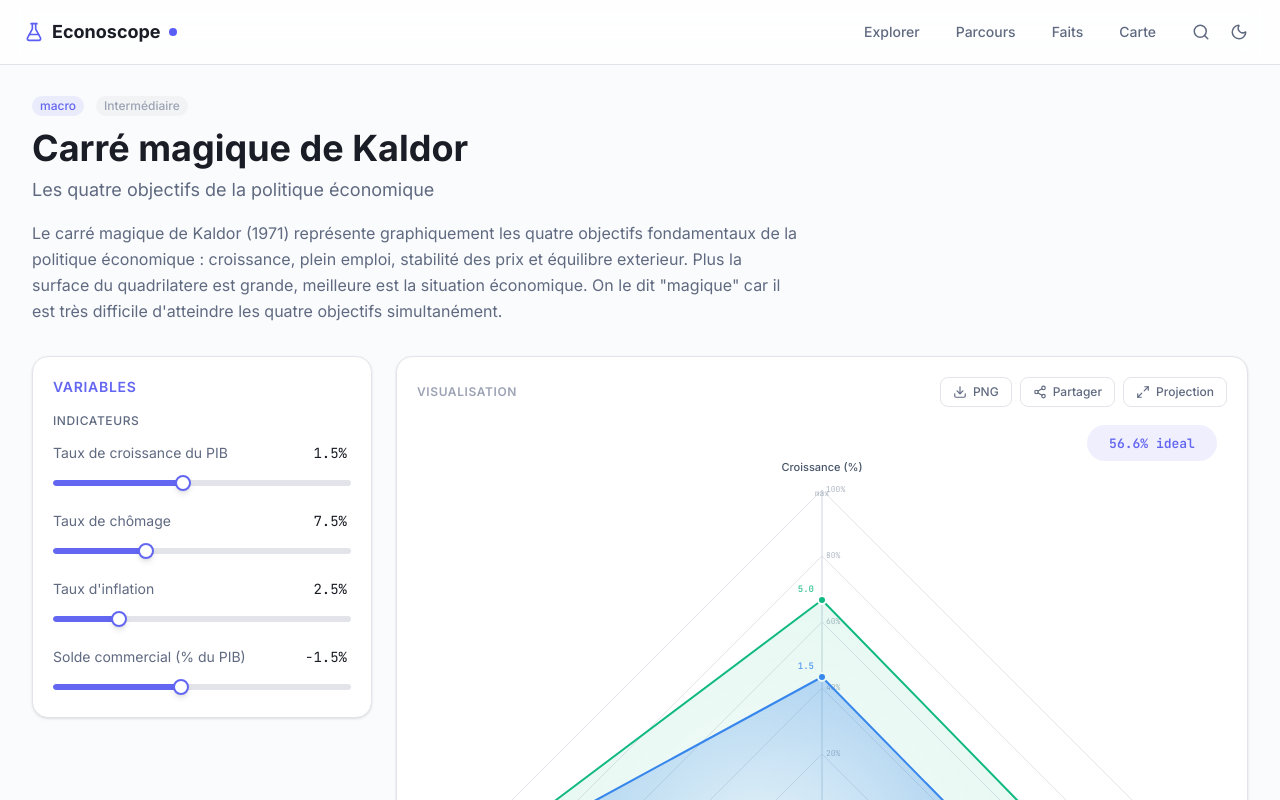
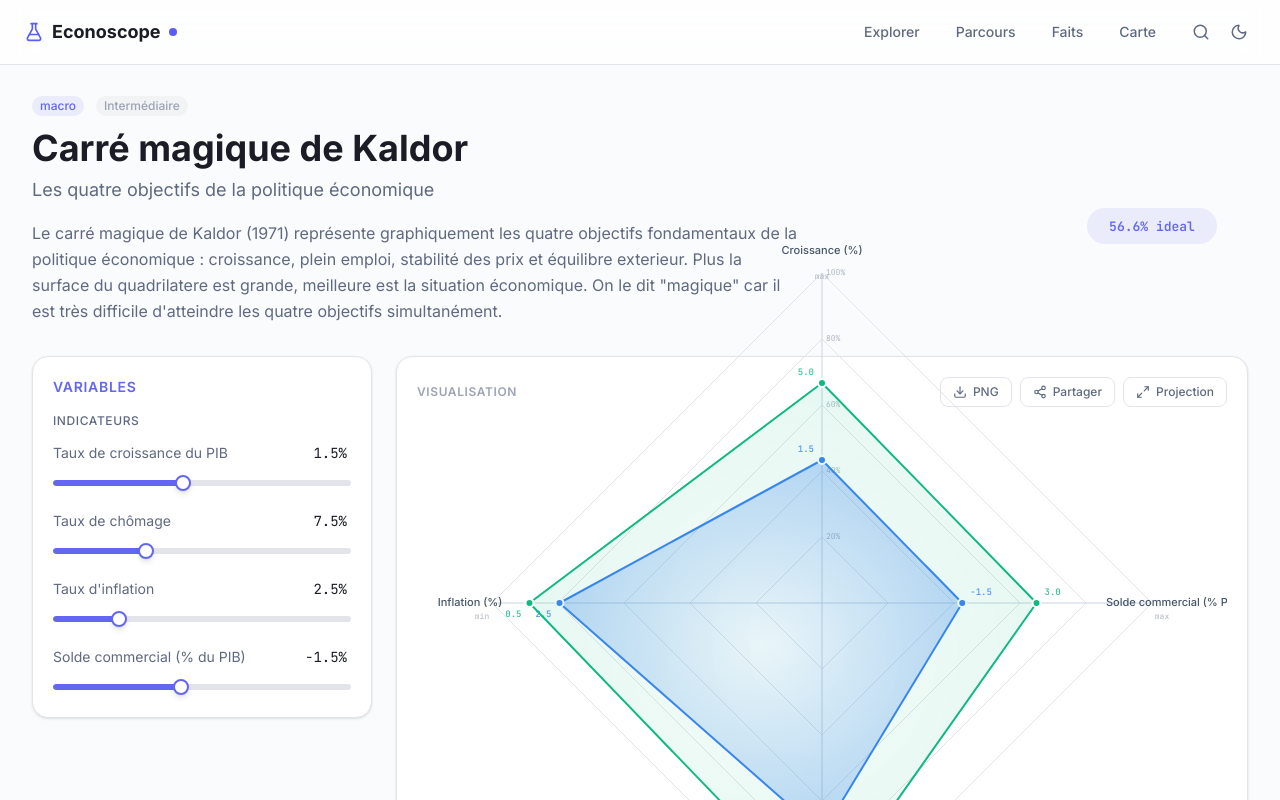
Before and after one commit to racsed/econoscope, a Next.js app: page /module/carre-magique-kaldor in a window 1280 px wide. Shown: the top 800 px of the page. Built offline with nearby package versions, Linux system fonts and the light colour scheme.

Commit message:
Center chart SVG in container (fixes radar offset in fullscreen)

```diff
--- a/components/charts/ChartContainer.tsx
+++ b/components/charts/ChartContainer.tsx
@@ -75,7 +75,7 @@ export function ChartContainer({
   return (
     <div
       ref={containerRef}
-      className={`w-full ${className}`}
+      className={`w-full flex items-center justify-center ${className}`}
       style={{ height: minHeight }}
     >
       {dims && dims.width > 0 && children(dims)}
```
